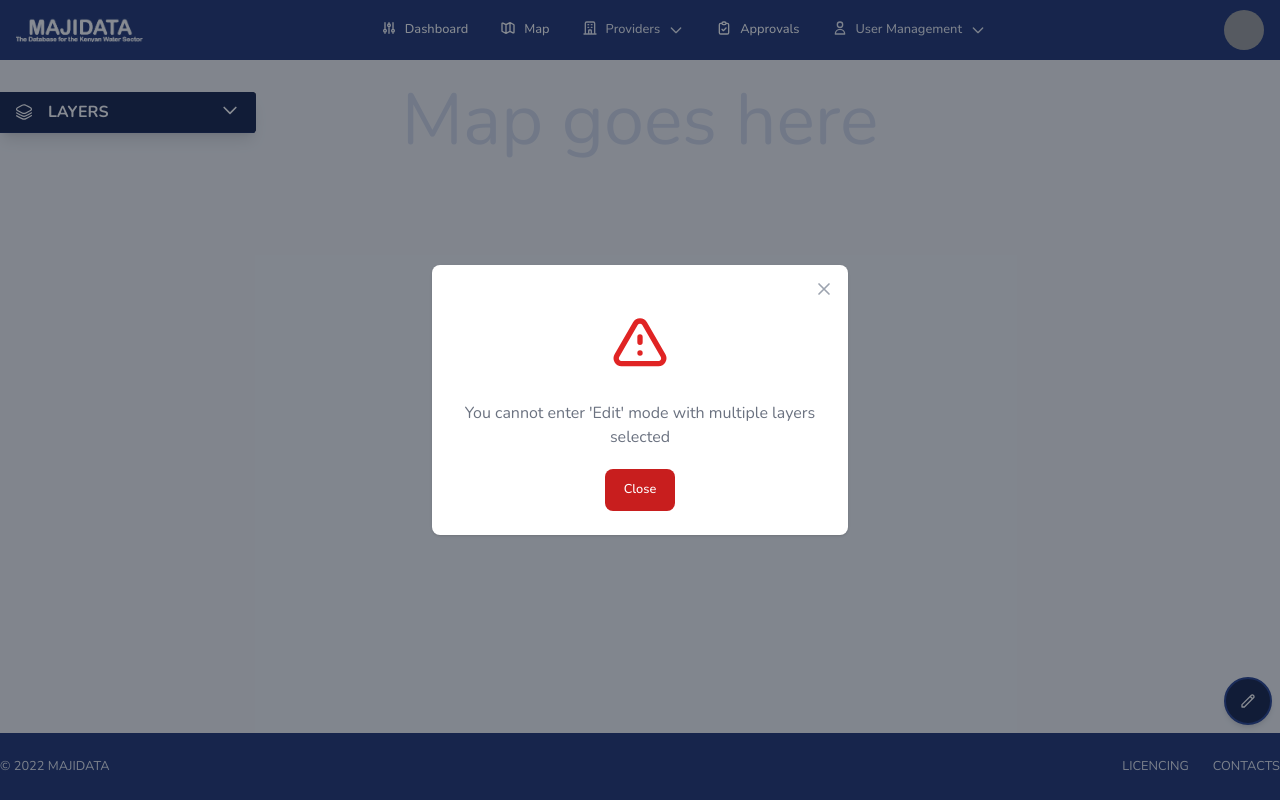
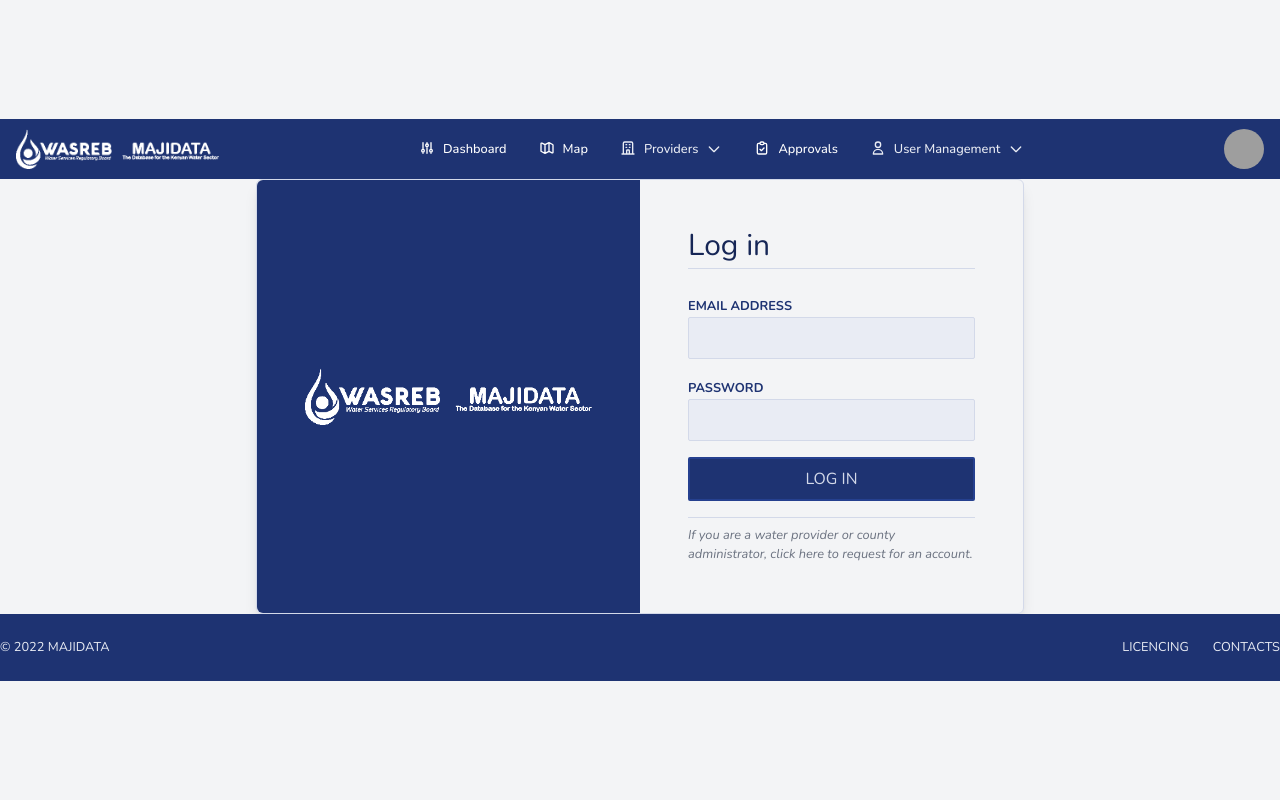
Before and after one commit to nahabi/wasreb-admin-react, a React (Vite) app: page / in a window 1280 px wide. Built offline with nearby package versions, Linux system fonts and the light colour scheme; grey boxes are pictures that could not be loaded.

Commit message:
Visual changes

```diff
--- a/src/App.jsx
+++ b/src/App.jsx
@@ -8,7 +8,7 @@
 const App = () => (
   <>
     <Header />
-    <Map />
+    <Login />
     <Foot />
   </>
 )
--- a/src/components/Header.jsx
+++ b/src/components/Header.jsx
@@ -1,4 +1,4 @@
-import logo from '../assets/img/majidata-logo-white.png'
+import logo from '../assets/img/combined-logo.png'
 // import userIcon from '../assets/icons/user.svg'
 import { Navbar, Dropdown, Avatar } from 'flowbite-react'
 import { startTransition } from 'react'
@@ -49,7 +49,7 @@
     style={{ backgroundColor: 'rgb(30, 51, 114)' }}
   >
     <Navbar.Brand href="https://admin.majidata.go.ke/">
-      <img src={logo} className="sm:h-6" alt="Majidata" />
+      <img src={logo} className="sm:h-10" alt="Majidata" />
     </Navbar.Brand>
     <div className="flex md:order-2">
       <Dropdown
--- a/src/components/Login.jsx
+++ b/src/components/Login.jsx
@@ -1,12 +1,9 @@
-import logo from '../assets/img/majidata-logo-white.png'
+import logo from '../assets/img/combined-logo.png'
 
 const Login = () => (
   <section className="w-9/10 md:w-6/10 mx-auto flex justify-between border border-wsblue-200 rounded-md shadow-lg">
-    <div className="basis-1/2 bg-wsblue-800/95 p-12 rounded-l-md flex flex-col justify-center text-center">
+    <div className="basis-1/2 bg-wsblue-600 p-12 rounded-l-md flex flex-col justify-center text-center">
       <img src={logo} alt="Majidata" />
-      <p className="text-wsblue-100 border-t border-wsblue-100 mt-2">
-        The database for the Kenyan Water Sector
-      </p>
     </div>
     <div className="basis-1/2 bg-wsblue-50/60 p-12 flex flex-col justify-center">
       <form>
--- a/src/components/dashboard/StatsCard.jsx
+++ b/src/components/dashboard/StatsCard.jsx
@@ -14,7 +14,7 @@
       <div className="flex justify-between p-6">
         <div>
           <p className="text-sm font-bold uppercase mb-1">{label}</p>
-          <p className="text-4xl text-slate-400 font-light">{stat}</p>
+          <p className="text-4xl text-wsblue-400 font-light">{stat}</p>
         </div>
         <div className="h-12 w-12 rounded-full bg-wsblue-200 flex flex-col justify-center items-center">
           <img src={icon} alt="WSPs" className="h-6 w-6" />
--- a/src/components/dashboard/index.jsx
+++ b/src/components/dashboard/index.jsx
@@ -165,7 +165,7 @@
           />
         </div>
 
-        <p className="mx-auto flex flex-col justify-center font-bold text-white text-2xl text-wsblue-400 font-light text-center mt-12 w-12 h-12 rounded-full bg-slate-600 border-2 border-slate-400">
+        <p className="mx-auto flex flex-col justify-center font-bold text-white text-2xl text-wsblue-200 font-light text-center mt-12 w-12 h-12 rounded-full bg-wsblue-600 border-2 border-wsblue-400">
           <span>23</span>
         </p>
         <p className="text-sm uppercase text-center font-bold mt-4">
@@ -297,7 +297,7 @@
           />
         </div>
 
-        <p className="mx-auto flex flex-col justify-center font-bold text-white text-2xl text-wsblue-400 font-light text-center mt-12 w-12 h-12 rounded-full bg-slate-600 border-2 border-slate-400">
+        <p className="mx-auto flex flex-col justify-center font-bold text-white text-2xl text-wsblue-400 font-light text-center mt-12 w-12 h-12 rounded-full bg-wsblue-600 border-2 border-wsblue-400">
           <span>87</span>
         </p>
         <p className="text-sm uppercase text-center font-bold mt-4">
--- a/src/index.css
+++ b/src/index.css
@@ -80,17 +80,17 @@
 }
 
 .dashboard-heading{
-    @apply border-b border-slate-700 text-slate-700 uppercase font-bold;
+    @apply border-b border-wsblue-700 text-wsblue-700 uppercase font-bold;
 }
 
 .form-label{
-    @apply w-full text-slate-600 text-sm uppercase font-bold;
+    @apply w-full text-wsblue-600 text-sm uppercase font-bold;
 }
 
 .form-input{
-    @apply bg-slate-50 border border-slate-200 w-full p-2 rounded-sm;
+    @apply bg-wsblue-100 border border-wsblue-200 w-full p-2 rounded-sm;
 }
 
 .primary-button{
-    @apply text-center uppercase w-full px-4 py-2 rounded-sm bg-slate-700 hover:bg-slate-600 border-2 border-slate-500 text-slate-200 transition ease-in-out;
+    @apply text-center uppercase w-full px-4 py-2 rounded-sm bg-wsblue-600 hover:bg-wsblue-500 border-2 border-wsblue-500 text-wsblue-200 transition ease-in-out;
 }
```
Also changed, not shown: src/assets/img/combined-logo-color.png (added), src/assets/img/combined-logo.png (added).
